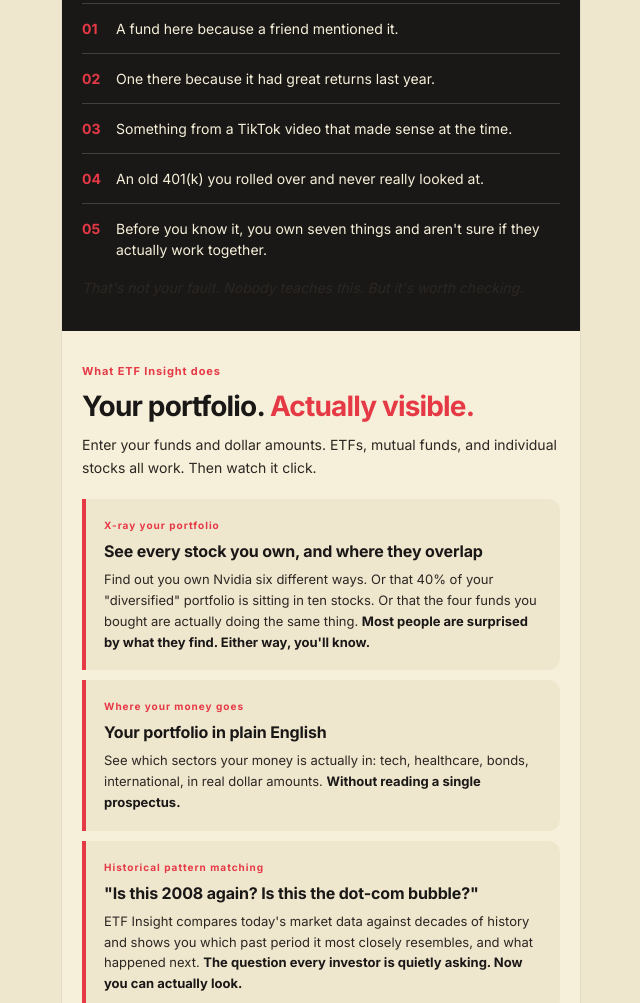
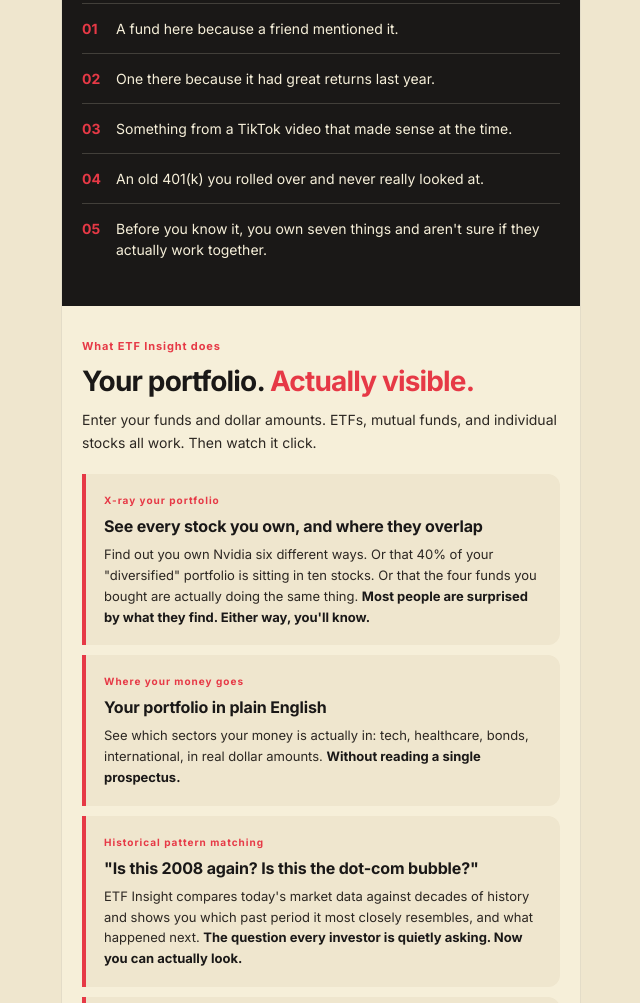
Before and after one commit to aerdenllc/downtoinvest, a plain HTML site: page etfinsight.html in a window 1280 px wide. Shown: the part 1743-2746 px from the top of the page, without its empty margins (319-959 px from the left). Drawn offline with Linux system fonts and the light colour scheme.

Commit message:
Remove trailing text under ETF pain section

```diff
--- a/etfinsight.html
+++ b/etfinsight.html
@@ -102,10 +102,7 @@
       <div class="pain-line"><span class="n">02</span><span>One there because it had great returns last year.</span></div>
       <div class="pain-line"><span class="n">03</span><span>Something from a TikTok video that made sense at the time.</span></div>
       <div class="pain-line"><span class="n">04</span><span>An old 401(k) you rolled over and never really looked at.</span></div>
-      <div class="pain-line" style="border-bottom: none; padding-bottom: 0;"><span class="n">05</span><span>Before you know it, you own seven things and aren't sure if they actually work together.</span></div>
-      <p style="font-size: 14px; line-height: 1.65; color: var(--ink-muted); margin: 16px 0 0; font-style: italic;">
-        That's not your fault. Nobody teaches this. But it's worth checking.
-      </p>
+      <div class="pain-line" style="border-bottom: none;"><span class="n">05</span><span>Before you know it, you own seven things and aren't sure if they actually work together.</span></div>
     </section>
 
     <!-- ======================= FEATURES ======================= -->
```
